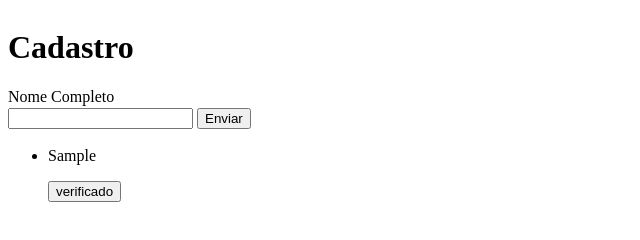
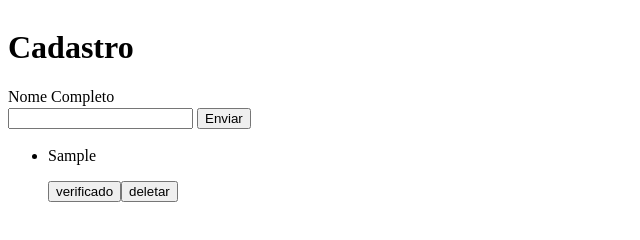
Before and after one commit to f2lpOliveira/CadernoDeEstudo, a plain HTML site: page index.html in a window 1280 px wide. Both pictures are taken after typing "Sample" into the empty fields and a click on the button "Enviar". Shown: the whole page, without its empty margins (0-640 px from the left). Drawn offline with Linux system fonts and the light colour scheme.

Commit message:
Cria Função botaoDeleta.

```diff
--- a/index.html
+++ b/index.html
@@ -55,6 +55,7 @@
           tarefa.innerHTML = conteudo;
 
           tarefa.appendChild(BotaoVerifica());
+          tarefa.appendChild(BotaoDeleta());
           lista.appendChild(tarefa);
           input.value = " ";
         }
@@ -78,6 +79,14 @@
 
           cadastroCompleto.classList.toggle("done");
         }
+
+        function BotaoDeleta() {
+          const botaoDeleta = document.createElement("button");
+
+          botaoDeleta.innerText = "deletar";
+          botaoDeleta.addEventListener("click", () => console.log("deletado"));
+          return botaoDeleta;
+        }
       })();
     </script>
   </body>
```
